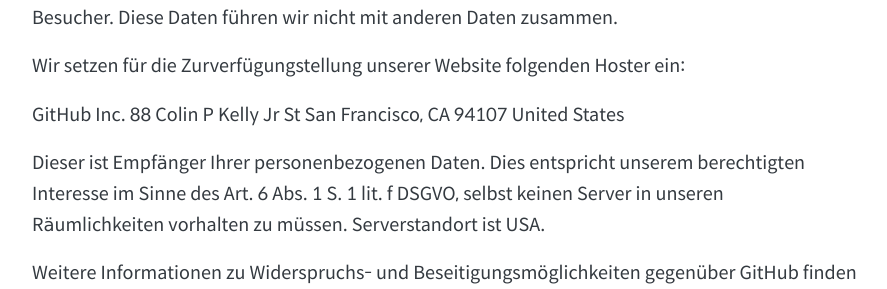
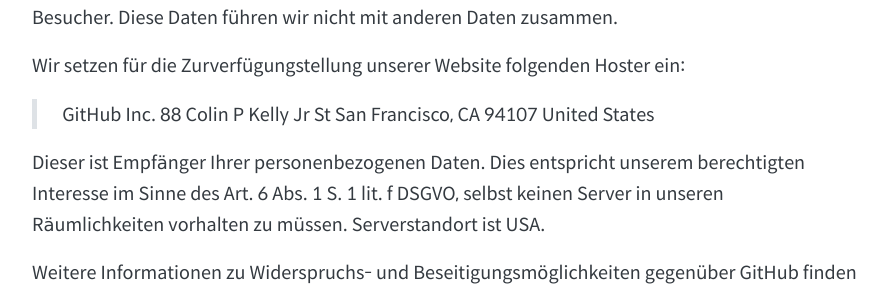
Before and after one commit to netbuk/blog, a Jekyll site: the page built from privacy.md, in a window 1280 px wide. Shown: the part 1913-2202 px from the top of the page, without its empty margins (194-1081 px from the left). Built offline with Jekyll 4.4.1, drawn with Linux system fonts in a browser that asks for light colours.

Commit message:
setting up markdown

```diff
--- a/privacy.md
+++ b/privacy.md
@@ -26,10 +26,10 @@ Es erfolgt kein Tracking und wir haben auf diese Daten keinen direkten Zugriff,
 
 Wir setzen für die Zurverfügungstellung unserer Website folgenden Hoster ein:
 
-GitHub Inc.
-88 Colin P Kelly Jr St
-San Francisco, CA 94107
-United States
+> GitHub Inc.
+> 88 Colin P Kelly Jr St
+> San Francisco, CA 94107
+> United States
 
 Dieser ist Empfänger Ihrer personenbezogenen Daten. Dies entspricht unserem berechtigten Interesse im Sinne des Art. 6 Abs. 1 S. 1 lit. f DSGVO, selbst keinen Server in unseren Räumlichkeiten vorhalten zu müssen. Serverstandort ist USA.
 
```
